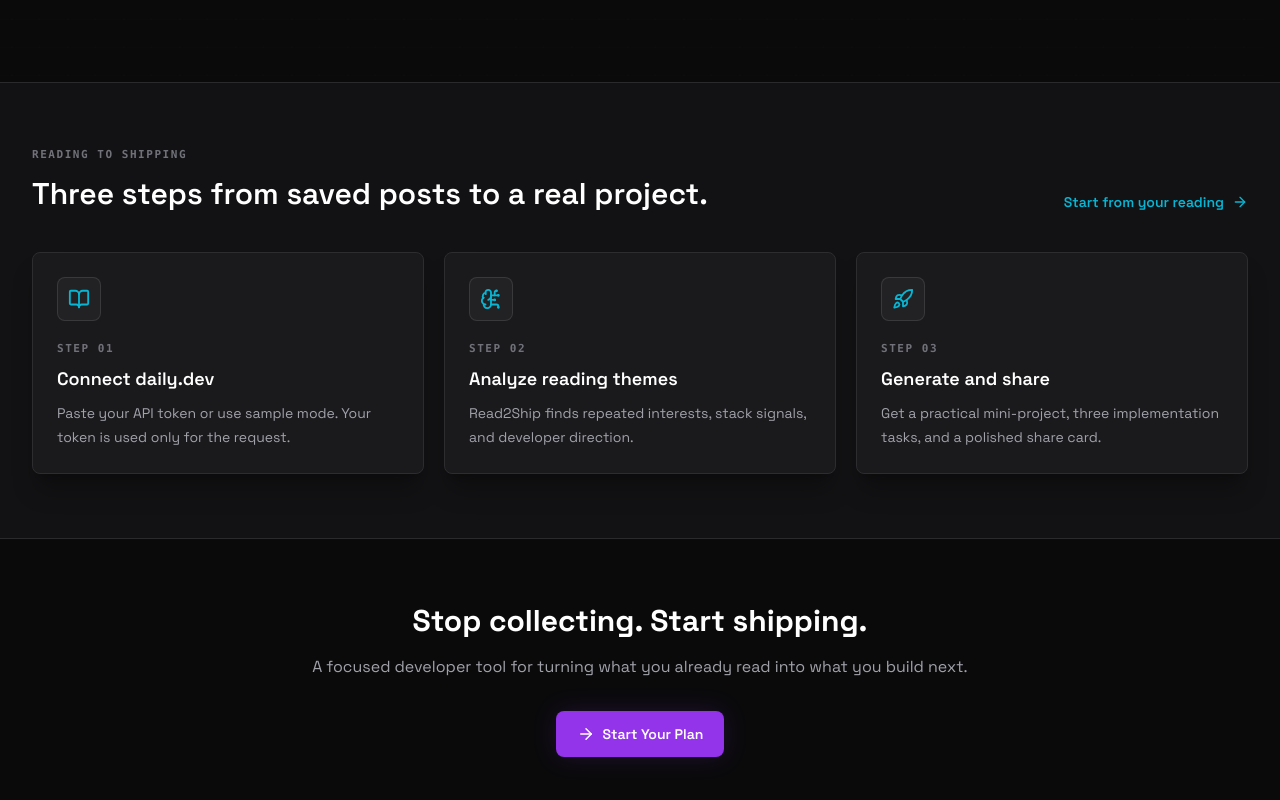
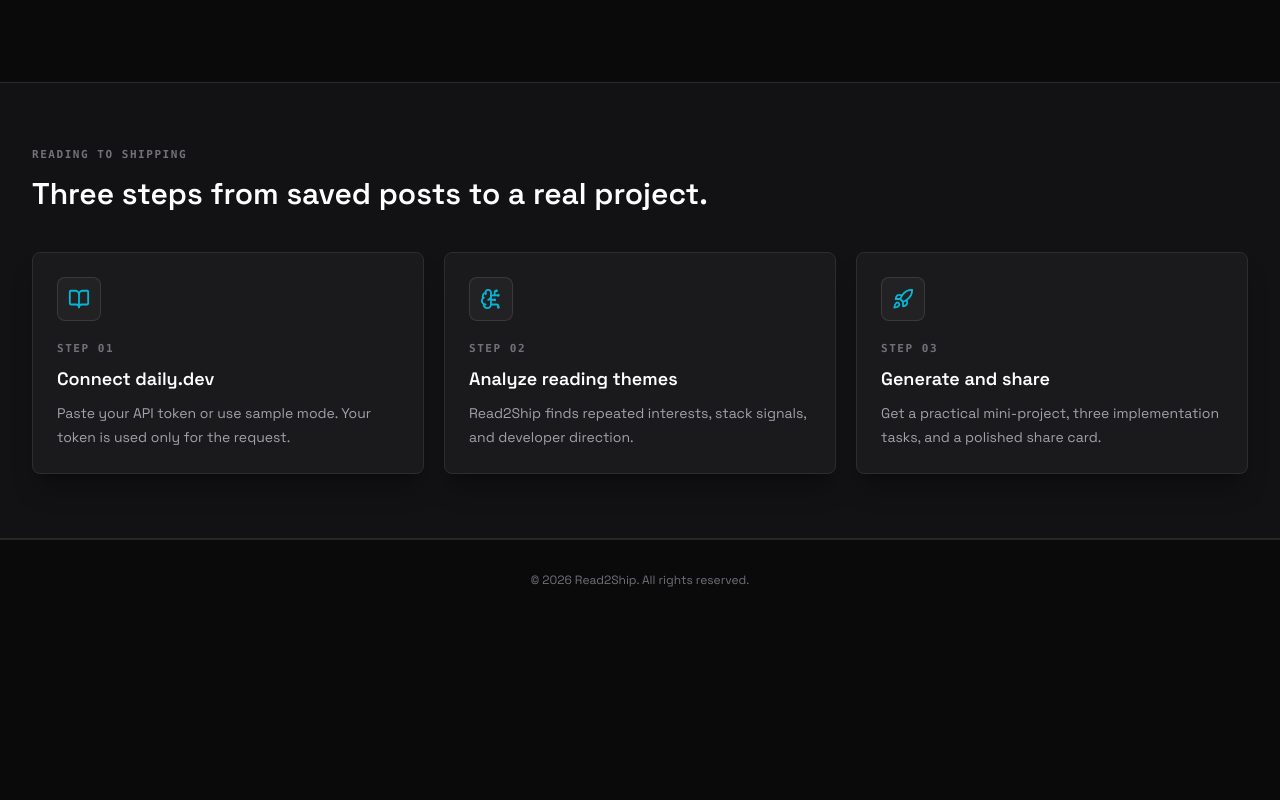
Before and after one commit to JesseDev454/Read2Ship, a React (Vite) app in the folder frontend/: page / in a window 1280 px wide. Shown: the part 660-1460 px from the top of the page. After the commit the page ends 1280 px from the top, so only its background shows below. Built offline with nearby package versions, Linux system fonts and the light colour scheme; no server answers.

Commit message:
chore: simplify landing footer

```diff
--- a/frontend/src/features/LandingPage.tsx
+++ b/frontend/src/features/LandingPage.tsx
@@ -1,5 +1,5 @@
 import { Link } from "react-router-dom";
-import { ArrowRight, BookOpen, BrainCircuit, Rocket } from "lucide-react";
+import { BookOpen, BrainCircuit, Rocket } from "lucide-react";
 import { Navbar } from "../components/Navbar";
 import { Button } from "../components/Button";
 import { ActionCard } from "../components/ActionCard";
@@ -51,16 +51,13 @@
 
         <section id="how" className="border-y border-white/10 bg-surface-main px-4 py-16 sm:px-6 lg:px-8">
           <div className="mx-auto max-w-7xl">
-            <Reveal className="mb-10 flex flex-col justify-between gap-4 sm:flex-row sm:items-end">
+            <Reveal className="mb-10">
               <div>
                 <div className="label-code mb-3">Reading to Shipping</div>
                 <h2 className="text-2xl font-semibold text-white sm:text-3xl">
                   Three steps from saved posts to a real project.
                 </h2>
               </div>
-              <Link to="/connect" className="cta-link inline-flex items-center gap-2 text-sm font-semibold text-secondary">
-                Start from your reading <ArrowRight size={16} className="cta-arrow" />
-              </Link>
             </Reveal>
             <div className="grid gap-5 md:grid-cols-3">
               <Reveal delay={80}>
@@ -91,19 +88,9 @@
           </div>
         </section>
 
-        <section className="px-4 py-16 text-center sm:px-6 lg:px-8">
-          <Reveal className="mx-auto max-w-3xl">
-            <h2 className="text-3xl font-bold text-white">Stop collecting. Start shipping.</h2>
-            <p className="mt-4 text-text-secondary">
-              A focused developer tool for turning what you already read into what you build next.
-            </p>
-            <Link to="/connect" className="mt-8 inline-block">
-              <Button icon={<ArrowRight size={18} className="cta-arrow" />} className="cta-button">
-                Start Your Plan
-              </Button>
-            </Link>
-          </Reveal>
-        </section>
+        <footer className="border-t border-white/10 px-4 py-8 text-center text-xs text-text-tertiary sm:px-6 lg:px-8">
+          © 2026 Read2Ship. All rights reserved.
+        </footer>
       </main>
     </div>
   );
```
